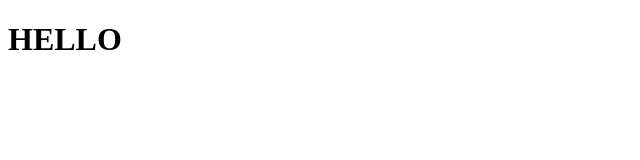
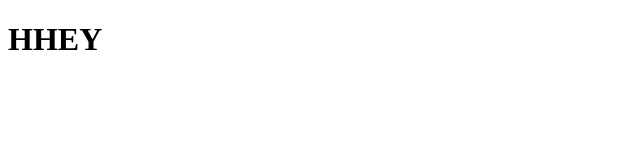
Before and after one commit to Codewithkaint/asdf, a plain HTML site: page index.html in a window 1280 px wide. Shown: the full height of the page, 0-640 px from the left. Drawn offline with Linux system fonts and the light colour scheme.

Commit message:
recreated

```diff
--- a/index.html
+++ b/index.html
@@ -6,6 +6,6 @@
     <title>Document</title>
 </head>
 <body>
-    <h1>HELLO</h1>
+    <h1>HHEY</h1>
 </body>
 </html>
```
